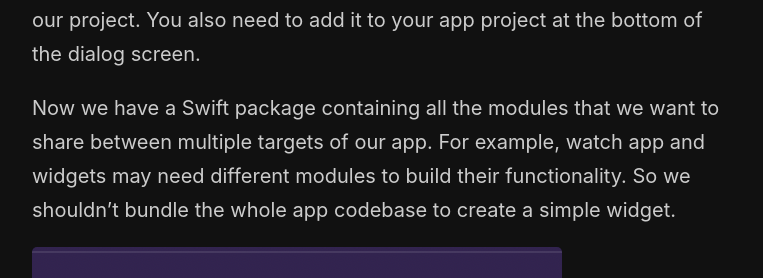
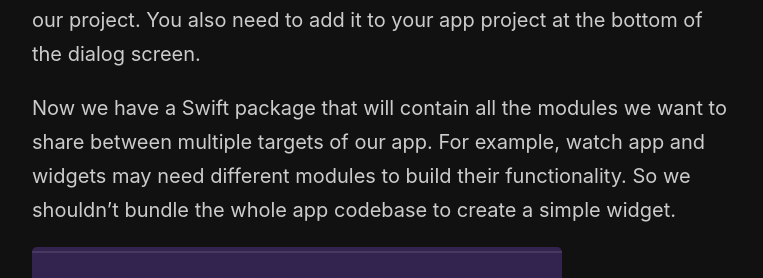
Before and after one commit to mecid/mecid.github.io, a Jekyll site: the page built from _posts/2022-01-12-microapps-architecture-in-swift-spm-basics.md, in a window 1280 px wide and 900 px high, scrolled down 1169 px. Shown: the part 164-442 px from the top of the window, without its empty margins (258-1021 px from the left). Built offline with Jekyll 4.4.1, drawn with Linux system fonts in a browser that asks for light colours.

Commit message:
small improvement to micro apps post

```diff
--- a/_posts/2022-01-12-microapps-architecture-in-swift-spm-basics.md
+++ b/_posts/2022-01-12-microapps-architecture-in-swift-spm-basics.md
@@ -15,7 +15,7 @@ First of all, let's create a Swift Package that contains all our app's modules.
 
 We have an already created empty Xcode project called *MyApp*. Go to the menu and choose *File -> New -> Package* to create a new Swift package. Let's call our Swift package *MyAppLibrary* and put it in the root folder of our project. You also need to add it to your app project at the bottom of the dialog screen.
 
-Now we have a Swift package containing all the modules that we want to share between multiple targets of our app. For example, watch app and widgets may need different modules to build their functionality. So we shouldn't bundle the whole app codebase to create a simple widget.
+Now we have a Swift package that will contain all the modules we want to share between multiple targets of our app. For example, watch app and widgets may need different modules to build their functionality. So we shouldn't bundle the whole app codebase to create a simple widget.
 
 ![Swift-Package-Manager-Project](/public/spm-project.png)
 
```
